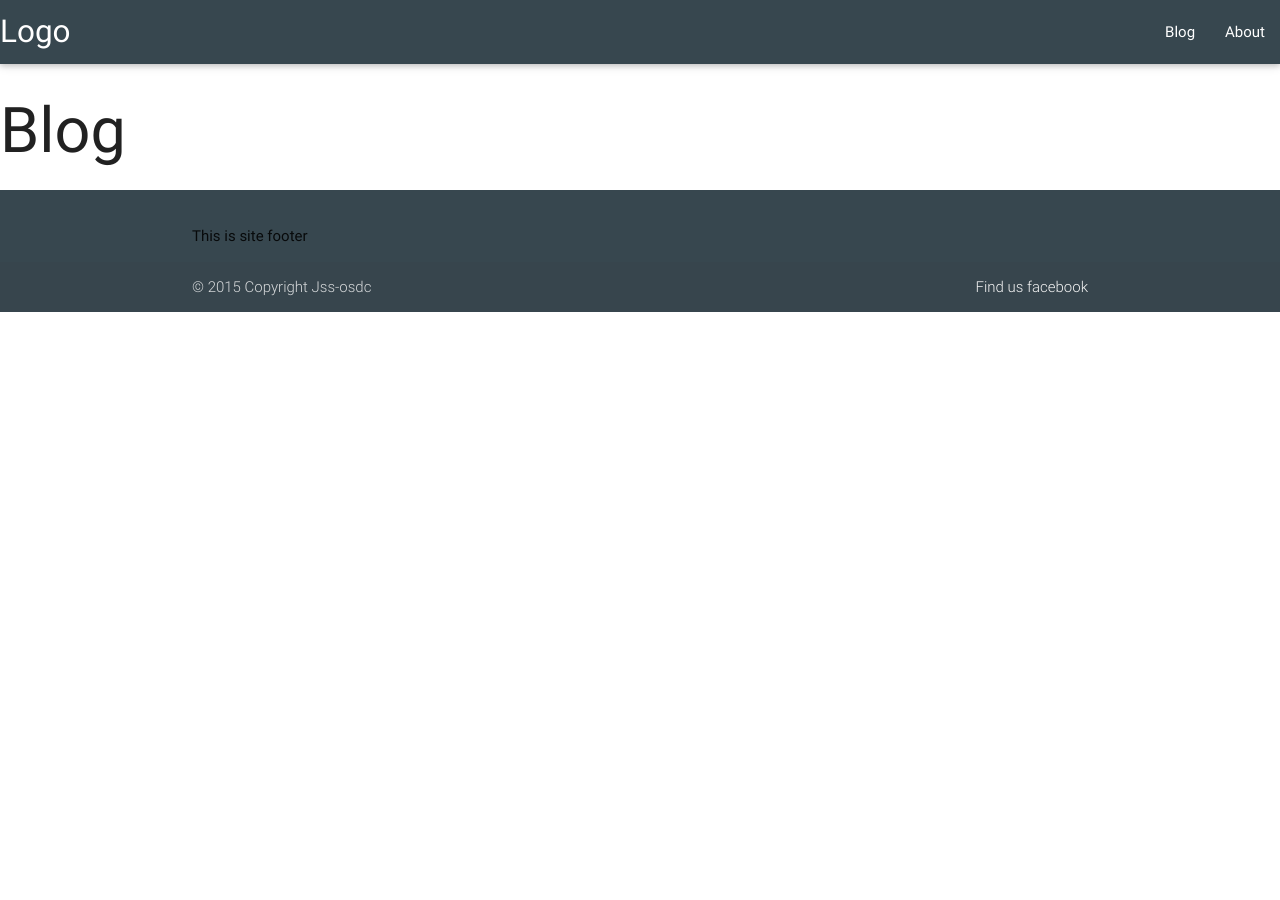
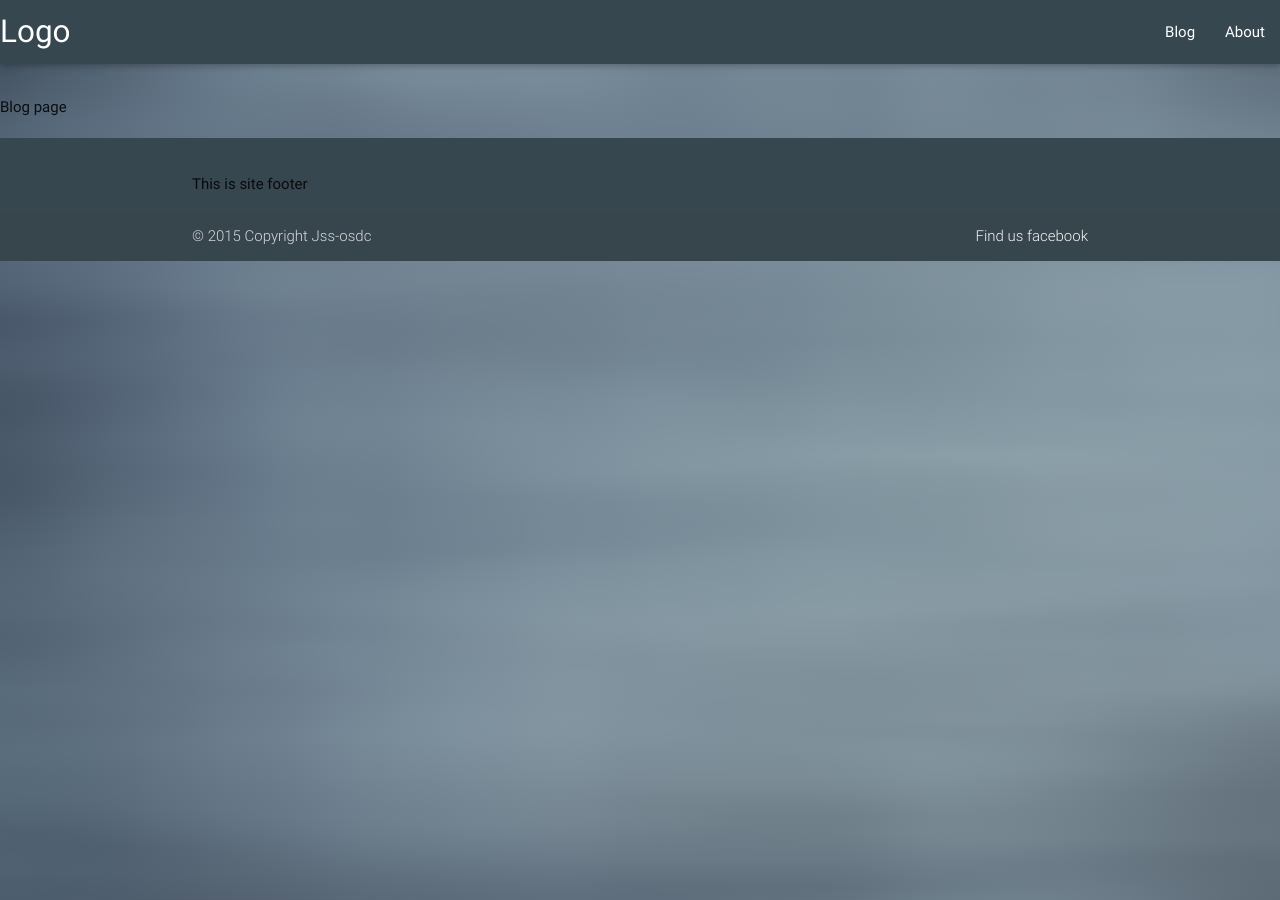
Before and after one commit to JSS-OSDC/jss-osdc.github.io, a Jekyll site: the page built from blog.html, in a window 1280 px wide. Built offline with Jekyll 4.4.1, drawn with Linux system fonts in a browser that asks for light colours.

Commit message:
added: background image, seperate pages

```diff
--- a/about.html
+++ b/about.html
@@ -1,5 +1,7 @@
 ---
 layout: page
-title: About
 permalink: /about/
 ---
+<div>
+	<p>About page</p>
+</div>
--- a/assets/css/style.css
+++ b/assets/css/style.css
@@ -1,3 +1,6 @@
+body{
+	background: url("/assets/images/back.jpg")
+}
 /*Header CSS*/
 nav{
 	background-color: #37474f;
--- a/blog.html
+++ b/blog.html
@@ -1,5 +1,7 @@
 ---
 layout: page
-title: Blog
 permalink: /blog/
 ---
+<div>
+	<p>Blog page</p>
+</div>
```
Also changed, not shown: index.html (+10 -0 lines), assets/images/back.jpg (added).
